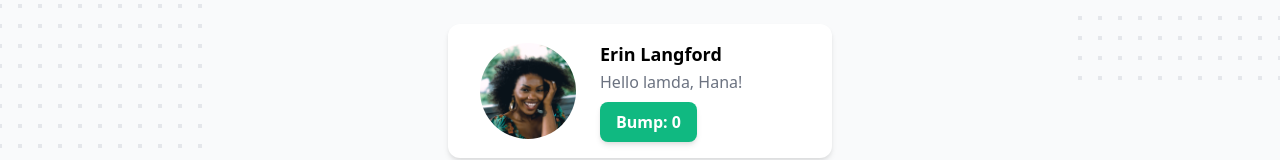
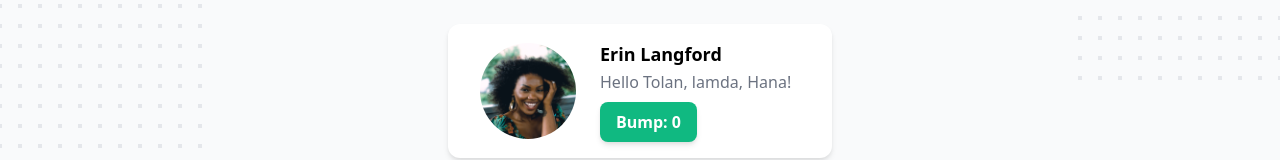
Before and after one commit to amanibhavam/hanbaiki, a Vue app in the folder front/: page / in a window 1280 px wide. Shown: the part 312-472 px from the top of the page. Built offline with nearby package versions, Linux system fonts and the light colour scheme.

Commit message:
put tolan back

```diff
--- a/front/src/App.vue
+++ b/front/src/App.vue
@@ -119,7 +119,7 @@ import HelloWorld from './HelloWorld.vue'
         </p>
       </div>
       <div class="py-10">
-        <HelloWorld msg="Hello lamda, Hana!" />
+        <HelloWorld msg="Hello Tolan, lamda, Hana!" />
       </div>
     </main>
   </div>
```
